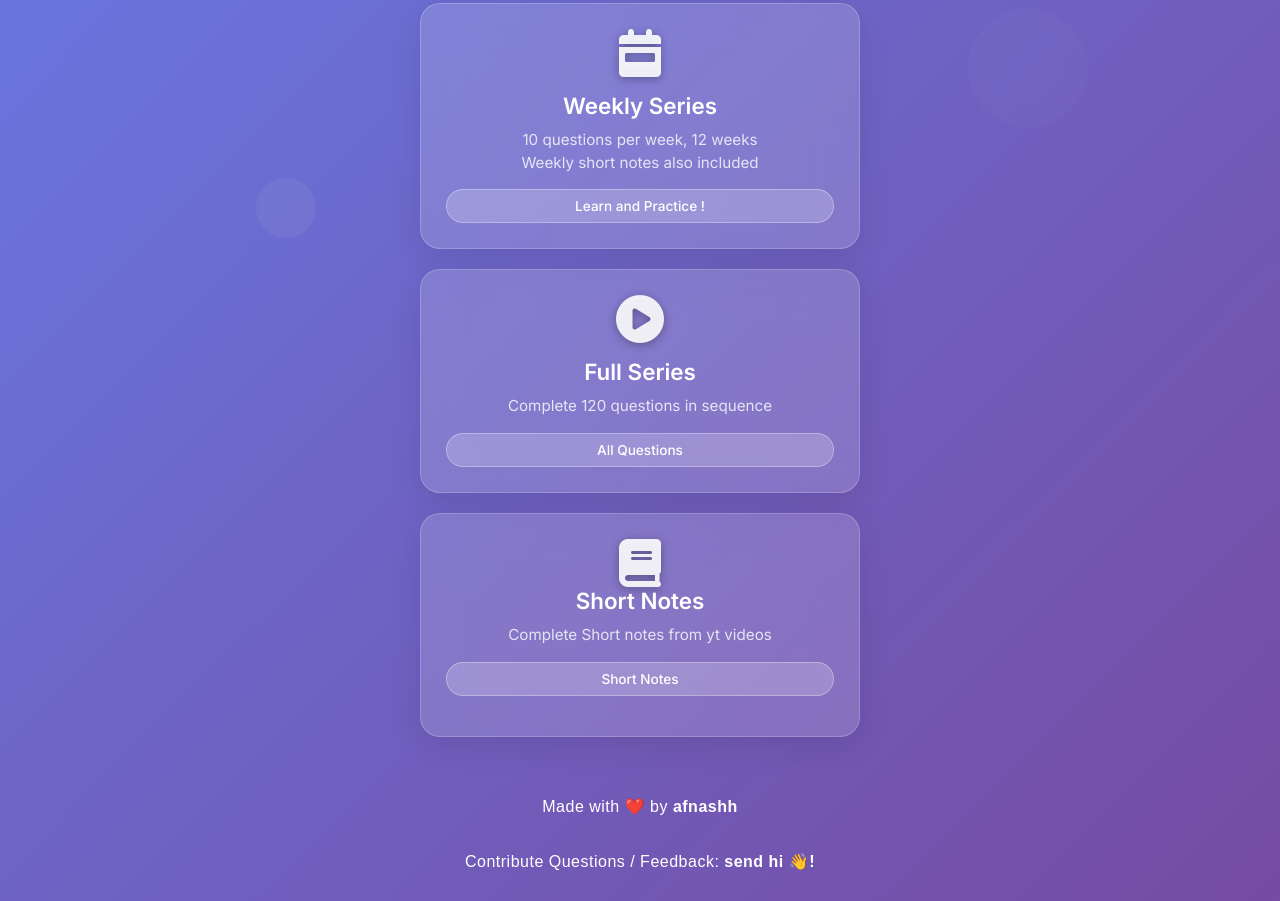
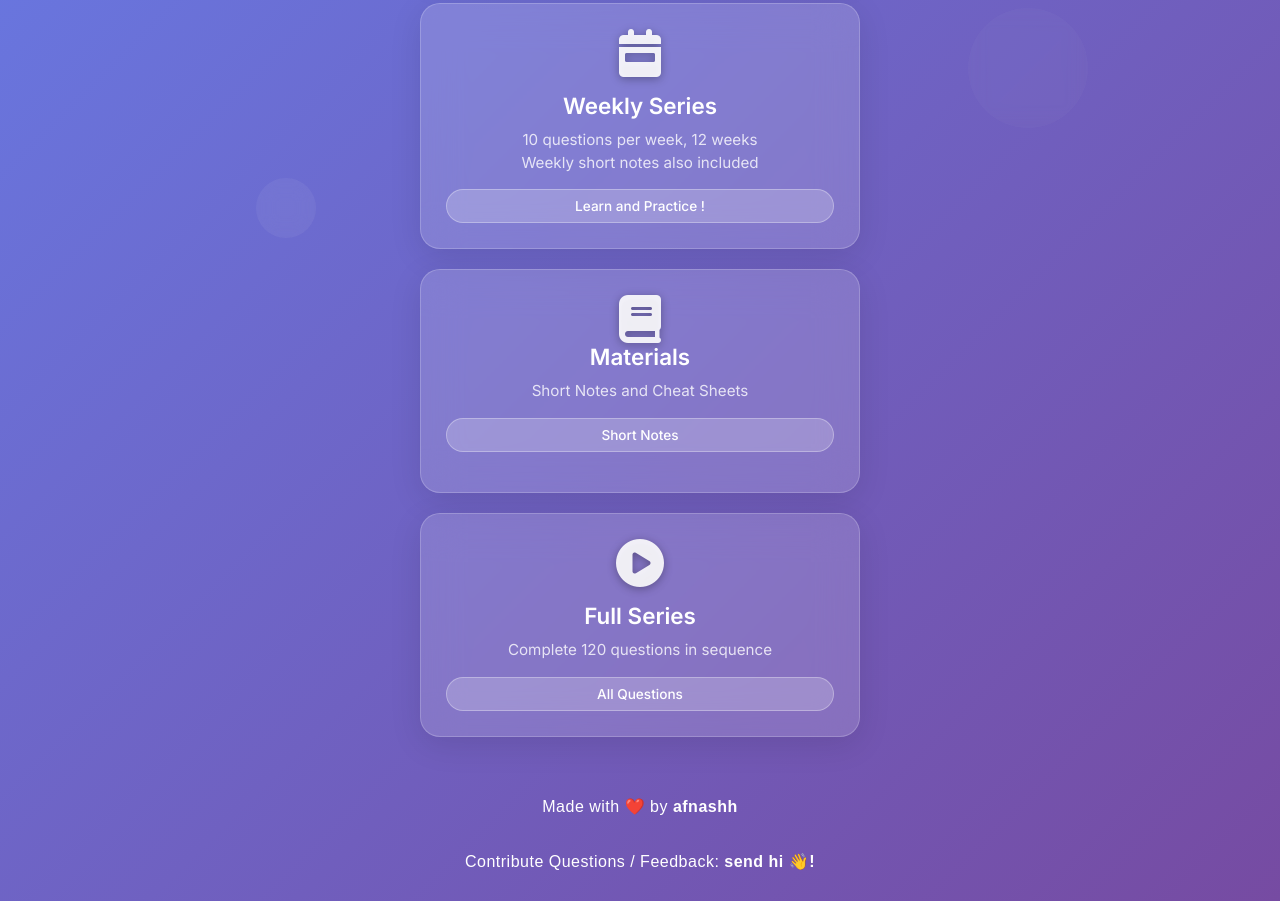
Before and after one commit to afnash/nptel_test, a plain HTML site: page index.html in a window 1280 px wide. Shown: the part 452-1353 px from the top of the page. Drawn offline with Linux system fonts and the light colour scheme.

Commit message:
cheat sheets

```diff
--- a/index.html
+++ b/index.html
@@ -73,6 +73,17 @@
                     <div class="option-badge">Learn and Practice !</div>
                 </div>
 
+                <div class="option-card" onclick="startLearning()">
+                    <div class="option-icon">
+                        <i class=" fas fa-book"></i>
+                        <h3>Materials</h3>
+                        <p>Short Notes and Cheat Sheets</p>
+                        <div class="option-badge">Short Notes</div>
+
+                    </div>
+
+                </div>
+
                 <div class="option-card" onclick="startQuiz('full')">
                     <div class="option-icon">
                         <i class="fas fa-play-circle"></i>
@@ -81,20 +92,6 @@
                     <p>Complete 120 questions in sequence</p>
                     <div class="option-badge">All Questions</div>
                 </div>
-
-                <div class="option-card" onclick="startLearning()">
-                    <div class="option-icon">
-                        <i class=" fas fa-book"></i>
-                        <h3>Short Notes</h3>
-                        <p>Complete Short notes from yt videos</p>
-                        <div class="option-badge">Short Notes</div>
-
-                    </div>
-
-                </div>
-
-
-
 
             </div>
         </div>
--- a/script.js
+++ b/script.js
@@ -458,7 +458,7 @@ function startQuiz(mode) {
 }
 
 function startLearning() {
-    window.open("https://drive.google.com/file/d/1je2vtlYWcgkxr5Li88hiZlabbROG0fYh/view?usp=sharing","_blank");
+    window.open("https://drive.google.com/drive/folders/1k0rqvinjuirc0MsXmIbkGa3sQTCR9YaN?usp=sharing","_blank");
 }
 
 function startWeeklyQuiz(WeekIndex) {
```
